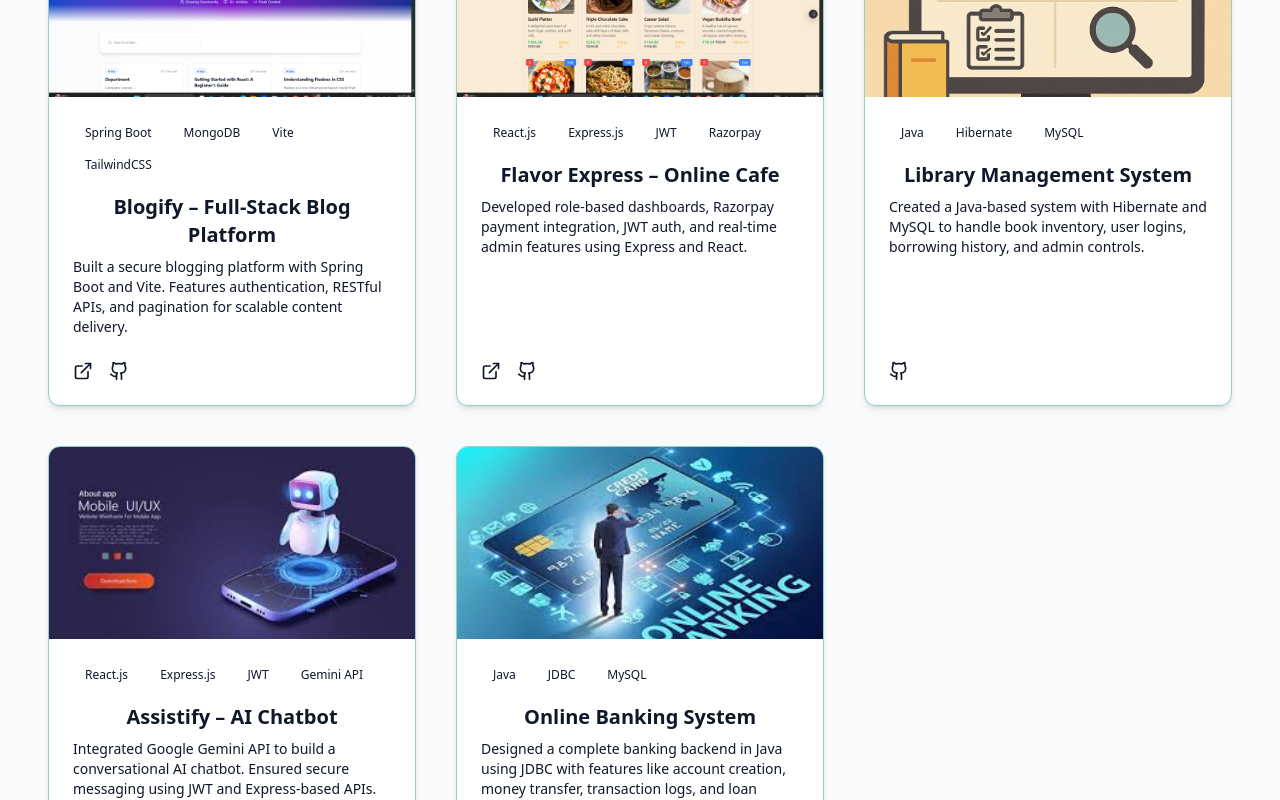
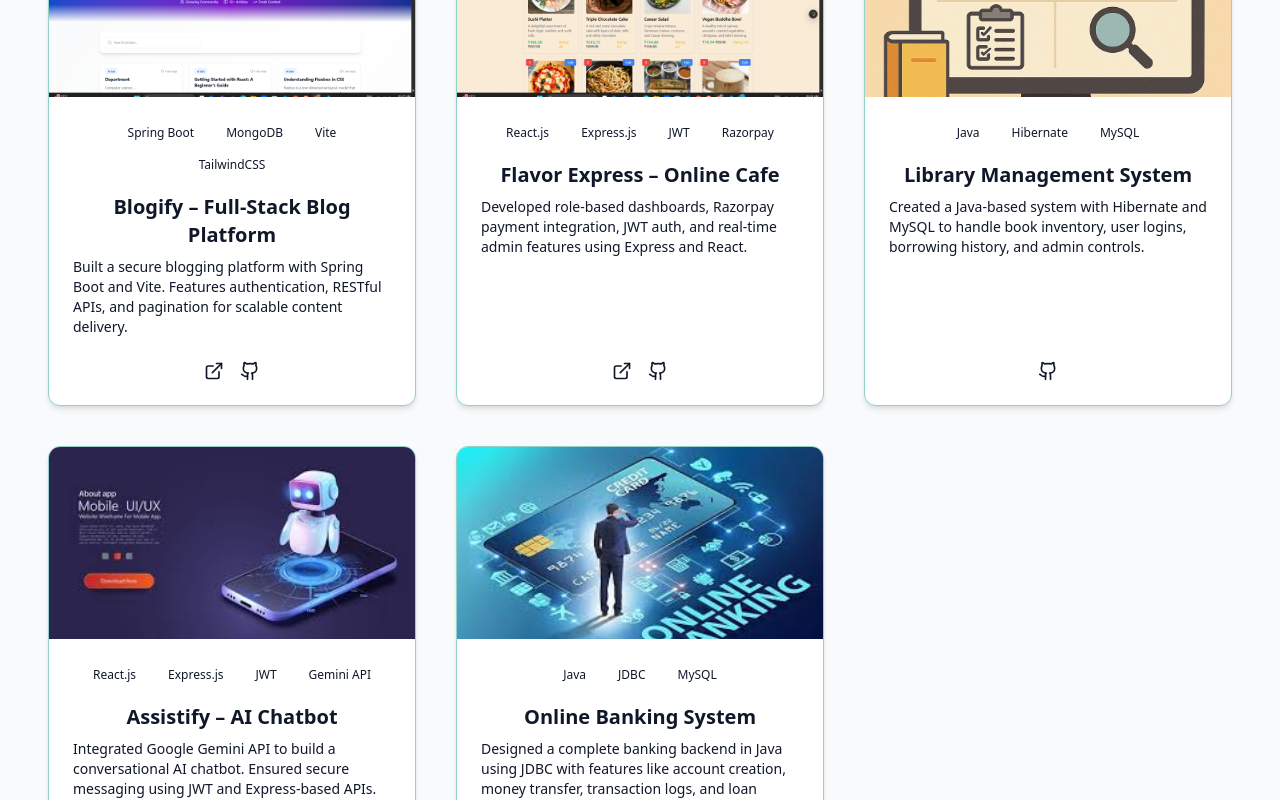
Before and after one commit to piyush31508/Portfolio, a React app: page /portfolio in a window 1280 px wide. Shown: the part 2540-3340 px from the top of the page. Built offline with nearby package versions, Linux system fonts and the light colour scheme; the HTML template or start-up script is replaced by a standard one.

Commit message:
alignment changed

```diff
--- a/src/components/ProjectsSection.jsx
+++ b/src/components/ProjectsSection.jsx
@@ -80,7 +80,7 @@
 
               <div className="flex flex-col justify-between flex-1 p-6">
                 <div>
-                  <div className="flex flex-wrap gap-2 justify-start mb-4">
+                  <div className="flex flex-wrap gap-2 justify-center mb-4">
                     {project.tags.map((tag, idx) => (
                       <span
                         key={idx}
@@ -94,7 +94,7 @@
                   <p className="text-sm text-left text-muted-foreground">{project.description}</p>
                 </div>
 
-                <div className="flex items-center space-x-4 mt-6">
+                <div className="flex items-center justify-center space-x-4 mt-6">
                   {project.demoUrl !== "#" && (
                     <a
                       href={project.demoUrl}
```
